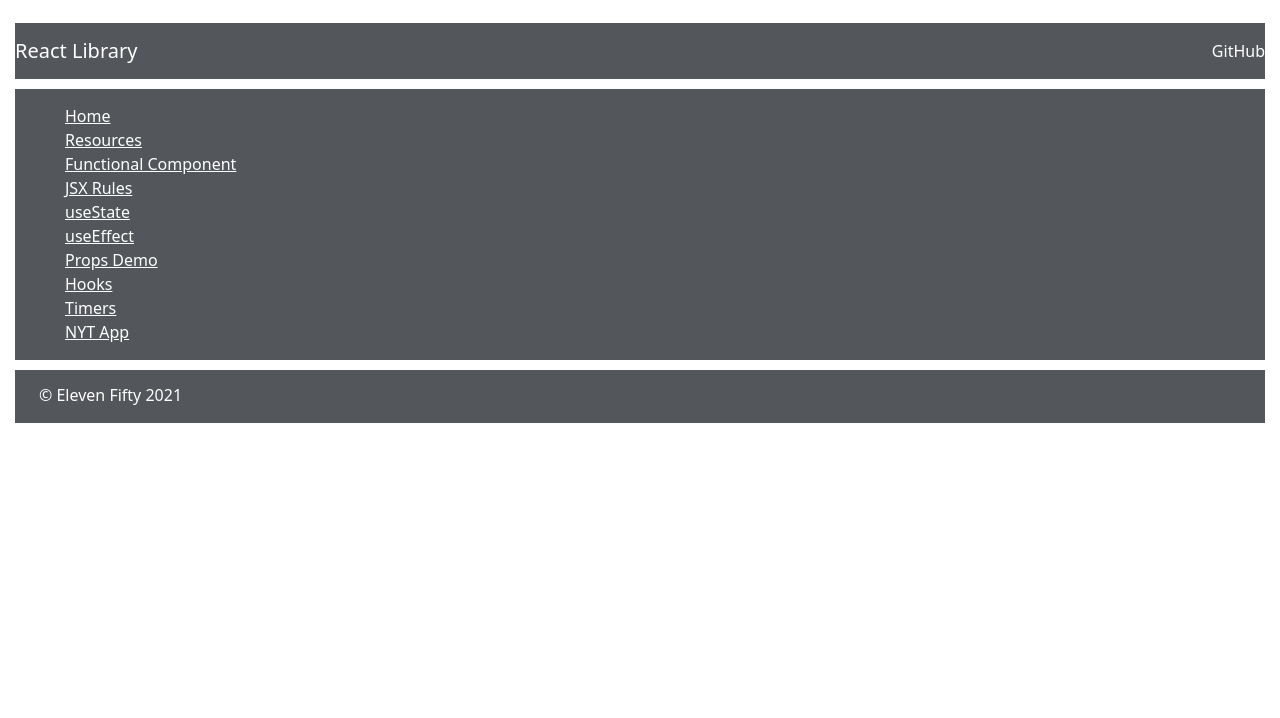
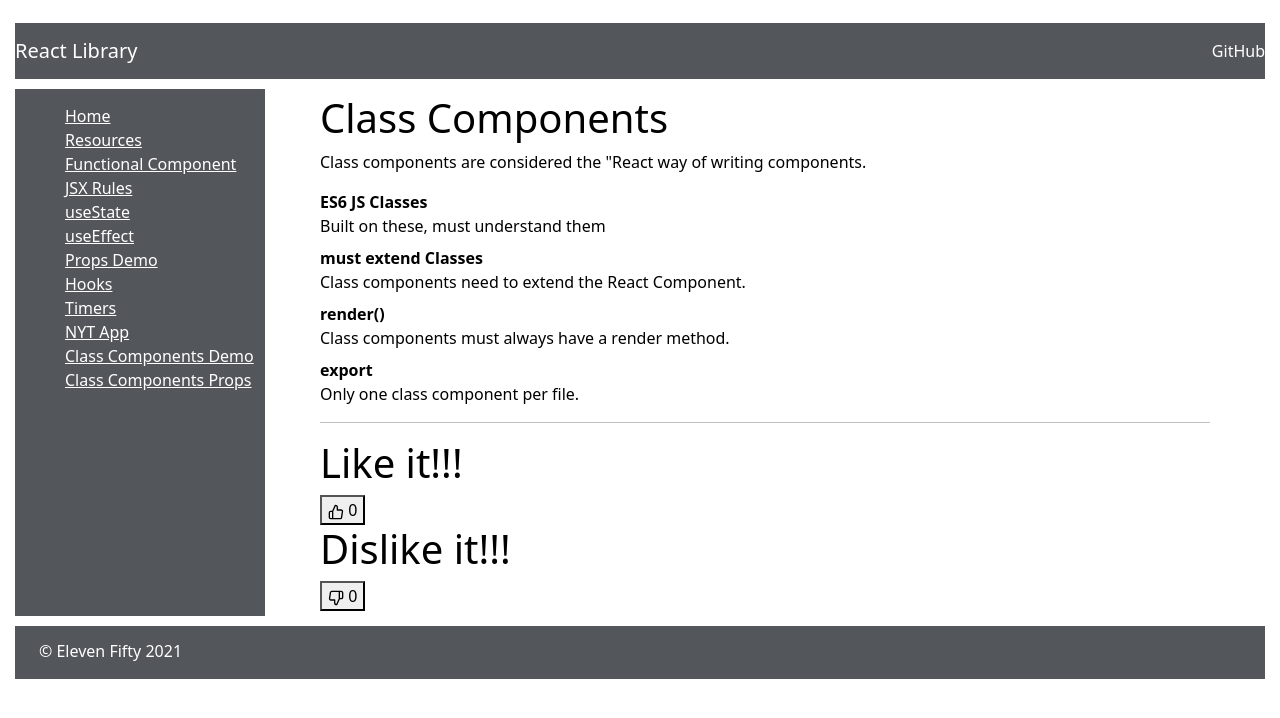
Before and after one commit to kcmjschwartz/reactFundamentals, a React (Create React App) app: page /classcomponentsdemo in a window 1280 px wide. Shown: the top 718 px of the page. Built offline with nearby package versions, Linux system fonts and the light colour scheme.

Commit message:
react class components added

```diff
--- a/package.json
+++ b/package.json
@@ -9,6 +9,7 @@
     "bootstrap": "^5.0.1",
     "react": "^17.0.2",
     "react-dom": "^17.0.2",
+    "react-icons": "^4.2.0",
     "react-router-dom": "^5.2.0",
     "react-scripts": "4.0.3",
     "reactstrap": "^8.9.0",
--- /dev/null
+++ b/src/components/concepts/ClassComponentDemo.js
@@ -0,0 +1,77 @@
+import React, {Component} from 'react';
+import {FiThumbsDown, FiThumbsUp, } from 'react-icons/fi';
+
+export default class ClassComponentDemo extends Component {
+    constructor(props){
+        super(props);
+        this.state = {incrementCount: 0, decrementCount: 0};
+    }
+
+    incrementCount = () => {
+        console.log("increment called");
+        this.setState(
+            {incrementCount: this.state.incrementCount +1}
+        )
+    }
+    decrementCount = () => {
+        console.log("decrement called");
+        this.setState(
+            {decrementCount: this.state.decrementCount -1}
+        )
+    }
+
+
+render() {
+    console.log("render called");
+    return (
+        <div className="main">
+            <div className="mainDiv">
+                <ClassComponentNotes/>
+                <hr />
+                <h1>Like it!!!</h1>
+                <button onClick={this.incrementCount}>
+                    <FiThumbsUp /> {this.state.incrementCount}
+                </button>
+                <h1>Dislike it!!!</h1>
+                <button onClick={this.decrementCount}>
+                   <FiThumbsDown /> {this.state.decrementCount}
+                </button>
+            </div>
+        </div>
+    );
+}
+
+}
+
+const ClassComponentNotes = function () {
+    return(
+        <div>
+            <h1>Class Components</h1>
+
+            <p>Class components are considered the "React way of writing components.</p>
+            <dl>
+                <dt>ES6 JS Classes</dt>
+                <dd>Built on these, must understand them</dd>
+                <dt>must extend Classes</dt>
+                <dd>Class components need to extend the React Component.</dd>
+                <dt>render()</dt>
+                <dd>Class components must always have a render method.</dd>
+                <dt>export</dt>
+                <dd>Only one class component per file.</dd>
+            </dl>
+        </div>
+    )
+}
+
+
+/**
+ * Must extend React Component.
+ * Must always have a render method.
+ * Will often have a constructor.
+ * Class components are considered the "React way" of writing components.
+ * Known as intelligent components.
+ * Built with ES6 JS Classes.
+ * Have lifecycle hooks/methods, different phases in the lifecycle of the component where different events can/should happen.
+ * Use export, like Functional Components.
+ * Multiple class components can be in one file, but only one class component should be exported for each file.
+ */
--- /dev/null
+++ b/src/components/concepts/ClassComponentsProps.jsx
@@ -0,0 +1,60 @@
+import React, {Component} from 'react';
+
+export default class ClassComponentsProps extends Component{
+    constructor (props) {
+        super(props);
+        this.state = {
+            fruitBowl: ['apple', 'banana', 'pineapple'],
+            newFruit:'',
+        };
+        this.addFruit = this.addFruit.bind(this);
+    }
+
+    addFruit(event){
+        event.preventDefault();
+        this.setState({
+            fruitBowl: [...this.state.fruitBowl, this.state.newFruit],
+            newFruit:"",
+        });
+    }
+
+    changeHandler(event){
+        this.setState({newFruit:event.target.value})
+    }
+
+
+    render(){
+        return(
+            <div className="main">
+                <div className="mainDiv">
+                    <form onSubmit={this.addFruit}>
+                        <input type='text' value={this.state.newFruit} onChange={(event)=> this.changeHandler(event)} />
+                        <button type='submit'>Add Fruit</button>
+                    </form>
+                    <FruitBowl fruits={this.state.fruitBowl}/>
+                </div>
+
+            </div>
+        )
+    }
+}
+
+ class FruitBowl extends Component{
+     render() {
+         return(
+             <div>
+                 {this.props.fruits.map((fruit) => {
+                     return <Fruit passingFruit={fruit}/>;
+                 })}
+             </div>
+         );
+     }
+ }
+
+ const Fruit = (props) =>{
+     return(
+         <div>
+             <h3>{props.passingFruit}</h3>
+         </div>
+     )
+ }
--- a/src/components/site/Sidebar.js
+++ b/src/components/site/Sidebar.js
@@ -13,6 +13,8 @@ import PropsDemo from '../concepts/PropsDemo';
 import Hooks from '../concepts/Hooks';
 import TimePiecesApp from '../apps/timer-apps/TimePiecesApp'
 import NytApp from '../apps/nty-app/NytApp'
+import ClassComponentDemo from '../concepts/ClassComponentDemo';
+import ClassComponentsProps from '../concepts/ClassComponentsProps';
 
 const Sidebar = () => {
     return(
@@ -29,6 +31,8 @@ const Sidebar = () => {
                     <li><Link to = '/hooks'>Hooks</Link></li>
                     <li><Link to = '/timepiecesapp'>Timers</Link></li>
                     <li><Link to = '/nyt-app'>NYT App</Link></li>
+                    <li><Link to = '/classcomponentsdemo'>Class Components Demo</Link></li>
+                    <li><Link to = '/classcomponentsprops'>Class Components Props</Link></li>
                 </ul>
             </div>
             <div className='sidebar-route'>
@@ -44,6 +48,8 @@ const Sidebar = () => {
                     <Route exact path='/hooks'><Hooks /></Route>
                     <Route exact path='/timepiecesapp'><TimePiecesApp /></Route>
                     <Route exact path='/nyt-app'><NytApp /></Route>
+                    <Route exact path = '/classcomponentsdemo'><ClassComponentDemo /></Route>
+                    <Route exact path='/classcomponentsprops'><ClassComponentsProps /></Route>
                 </Switch>
             </div>
         </div>
```
Also changed, not shown: 1 other file (tests, documents, lock files or other folders).
